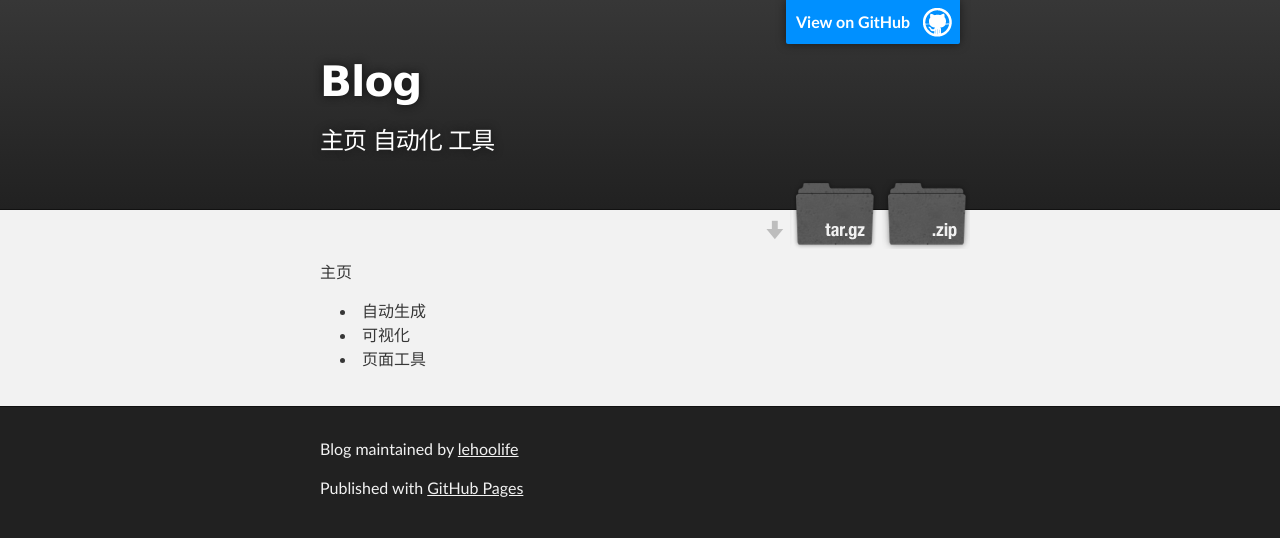
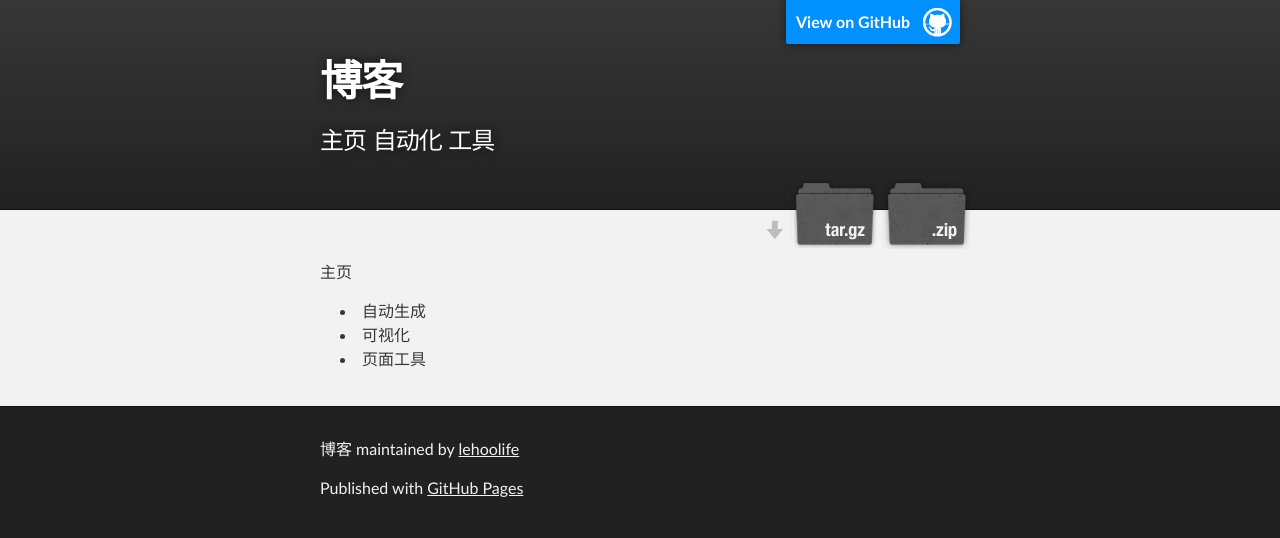
Before and after one commit to lehoolife/blog, a plain HTML site: page index.html in a window 1280 px wide. Drawn offline with Linux system fonts and the light colour scheme.

Commit message:
Create gh-pages branch via GitHub

```diff
--- a/index.html
+++ b/index.html
@@ -4,11 +4,11 @@
   <head>
     <meta charset='utf-8' />
     <meta http-equiv="X-UA-Compatible" content="chrome=1" />
-    <meta name="description" content="Blog : 主页 自动化 工具" />
+    <meta name="description" content="博客 : 主页 自动化 工具" />
 
     <link rel="stylesheet" type="text/css" media="screen" href="stylesheets/stylesheet.css">
 
-    <title>Blog</title>
+    <title>博客</title>
   </head>
 
   <body>
@@ -18,7 +18,7 @@
         <header class="inner">
           <a id="forkme_banner" href="https://github.com/lehoolife/blog">View on GitHub</a>
 
-          <h1 id="project_title">Blog</h1>
+          <h1 id="project_title">博客</h1>
           <h2 id="project_tagline">主页 自动化 工具</h2>
 
             <section id="downloads">
@@ -44,7 +44,7 @@
     <!-- FOOTER  -->
     <div id="footer_wrap" class="outer">
       <footer class="inner">
-        <p class="copyright">Blog maintained by <a href="https://github.com/lehoolife">lehoolife</a></p>
+        <p class="copyright">博客 maintained by <a href="https://github.com/lehoolife">lehoolife</a></p>
         <p>Published with <a href="http://pages.github.com">GitHub Pages</a></p>
       </footer>
     </div>
--- a/params.json
+++ b/params.json
@@ -1 +1 @@
-{"name":"Blog","tagline":"主页 自动化 工具","body":"主页\r\n* 自动生成\r\n* 可视化\r\n* 页面工具","google":"","note":"Don't delete this file! It's used internally to help with page regeneration."}
+{"name":"博客","tagline":"主页 自动化 工具","body":"主页\r\n* 自动生成\r\n* 可视化\r\n* 页面工具\r\n\r\n","google":"","note":"Don't delete this file! It's used internally to help with page regeneration."}
```
